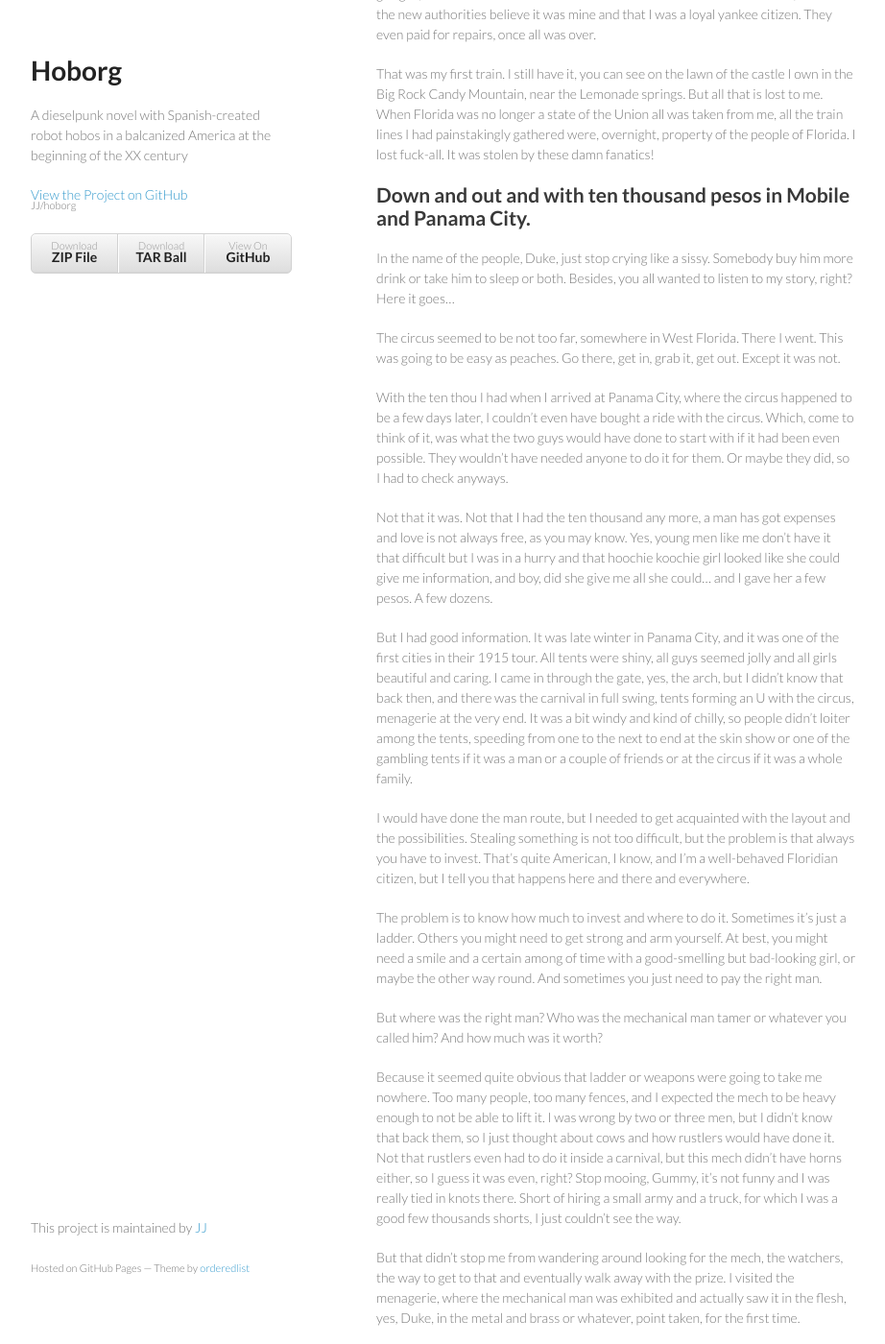
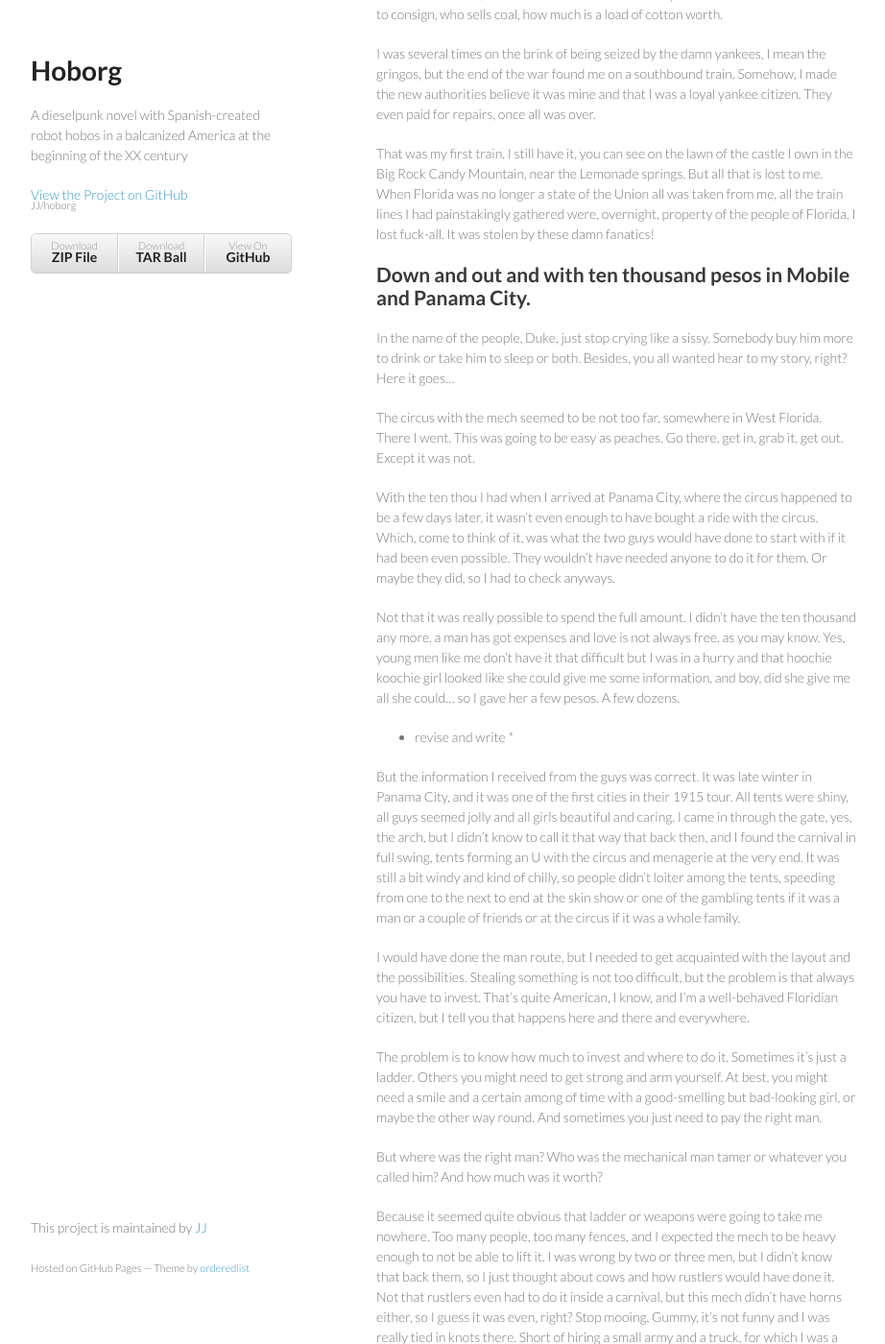
Before and after one commit to JJ/hoborg, a Jekyll site: the page built from text/text.md, in a window 1280 px wide and 1400 px high, scrolled down 6182 px. Shown: the whole window at 96% size, without its empty margins (178-1100 px from the left). Built offline with Jekyll 4.4.1, drawn with Linux system fonts in a browser that asks for light colours; some of the changed text lies outside the part shown.

Commit message:
Sync text/text.md from master to gh-pages

```diff
--- a/text/text.md
+++ b/text/text.md
@@ -251,8 +251,12 @@
 considered,  it sounded like a car coming at you if you didn't see it
 coming. A honking, screeching, clanking little car.
 
-And now, for all of you, a honking, screeching, clanking dancing
-mech, that's what they told me. Well, not all of that, I added a little bit on my own. Tomorrow, or the day after that, I'll tell you how I became a
+And now, for all of you, a honking, screeching, clanking and dancing
+mech.
+
+So that's what the two average guys  told me. Well, not all of that, I
+added a little bit on my own. Tomorrow, or the day after that, I'll
+tell you how I became a
 circus roustabout.
 
 Here's a bit of money to get you started
@@ -260,25 +264,25 @@
 
 And a printout of where this marvel could be found, since, to top all
 that, he didn't stay in a single place, but kept moving all over the
-place with a circus.
+map. Along with a circus.
 
 "A circus?" I asked. "What does it do? Bite chicken heads off?"
 
 "As far as we know, it could bite the head of something considerably
-bigger than a chicken." He said, while Fist-means-business smiled in a
-nondescript way. "But yes, we can say it does that too".
-
-I got the money, I told them I took it from there, and they were on
-their way and I
-never ever saw them again, and I won't until I do the delivery in a
-few days. Now that I've got what they want I'll have
-to look for them when I arrive at my destination. Or rather they will
+bigger than a chicken." Talking-guy said, while Fists-means-business
+smiled in a nondescript way. "But yes, we are pretty sure it can do
+that too."
+
+I got the money, No receipt, Duke, man, what are you talking about? We
+shook hands, I told them I would take it from there, and they were on
+their way and I never ever saw them again, and I won't until I do the
+delivery in a few days. Now that I've got what they want I'll have to
+look for them when I arrive at my destination. Or rather they will
 look for me.
 
-Whatever, that's not going
-to be today. No, today I'm not gonna tell you about my joining the
-circus either.  Something I didn't really thought was going to be
-necessary.
+Whatever, that's not going to be today. No, today I'm not gonna tell
+you about my joining the circus either.  Which, by the way, at that
+moment I didn't really think it was going to be necessary.
 
 Duke of Poo tells his story
 --------------------------------
@@ -327,32 +331,38 @@
 ---------------------------------------------------------------------
 
 In the name of the people, Duke, just stop crying like a
-sissy. Somebody buy him more drink or take him to sleep or
-both. Besides, you all wanted to listen to my story, right? Here it
+sissy. Somebody buy him more to drink or take him to sleep or
+both. Besides, you all wanted hear to my story, right? Here it
 goes...
 
-The circus seemed to be not too far, somewhere in West Florida. There
+The circus with the mech seemed to be not too far, somewhere in West Florida. There
 I went. This was going to be easy as peaches. Go there, get in, grab
 it, get out. Except it was not.
 
 With the ten thou I had when I arrived at Panama City, where the circus
-happened to be a few days later, I couldn't even have bought a ride
+happened to be a few days later, it wasn't even enough to have bought a ride
 with the circus. Which, come to think of it, was what the two guys
-would have done to start with if it had been even possible.  They wouldn't have needed anyone to do it for them. Or maybe they did, so I had to check anyways.
-
-Not that it was. Not that I had the ten thousand any more, a man has
+would have done to start with if it had been even possible.  They
+wouldn't have needed anyone to do it for them. Or maybe they did, so I
+had to check anyways.
+
+Not that it was really possible to spend the full amount. I didn't have the ten thousand any more, a man has
 got expenses and love is not always free, as you may know. Yes, young
 men like me don't have it that difficult but I was in a hurry and that
-hoochie koochie girl looked like she could give me information, and
-boy, did she give me all she could... and I gave her a few pesos. A
+hoochie koochie girl looked like she could give me some information, and
+boy, did she give me all she could... so I gave her a few pesos. A
 few dozens.
 
-But I had good information. It was late winter in Panama City, and it
+* revise and write *
+
+But the information I received from the guys was correct. It was late
+winter in Panama City, and it
 was one of the first cities in their 1915 tour. All tents were shiny,
 all guys seemed jolly and all girls beautiful and caring. I came in
-through the gate, yes, the arch, but I didn't know that back then, and
-there was the carnival in full swing, tents forming an U with the
-circus, menagerie at the very end. It was a bit windy and kind of
+through the gate, yes, the arch, but I didn't know to call it that way
+that back then, and
+I found the carnival in full swing, tents forming an U with the
+circus and menagerie at the very end. It was still a bit windy and kind of
 chilly, so people didn't loiter among the tents, speeding from one to
 the next to end at the skin show or one of the gambling tents if it was a
 man or a couple of friends or at the circus if it was a whole family.
```
